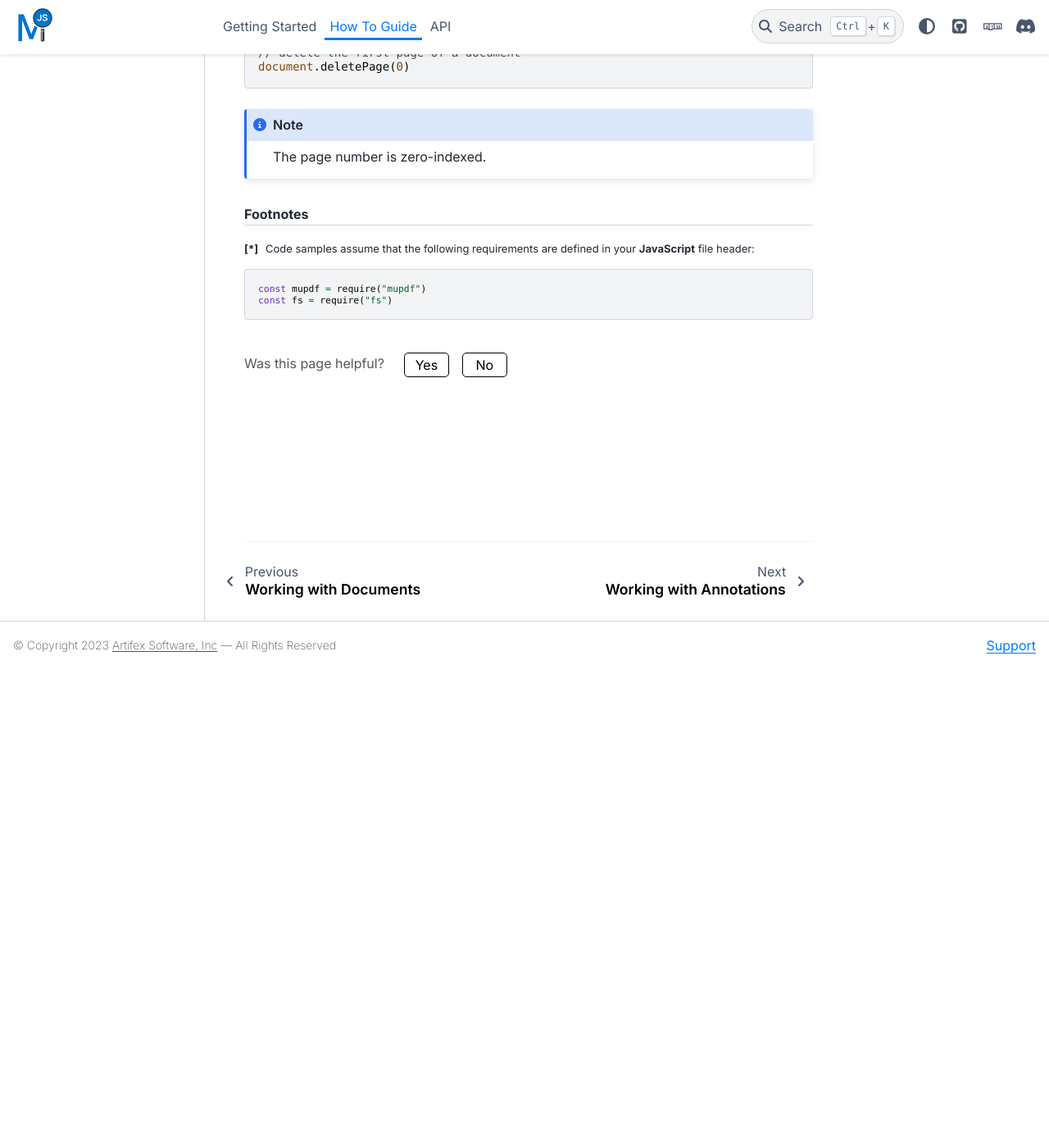
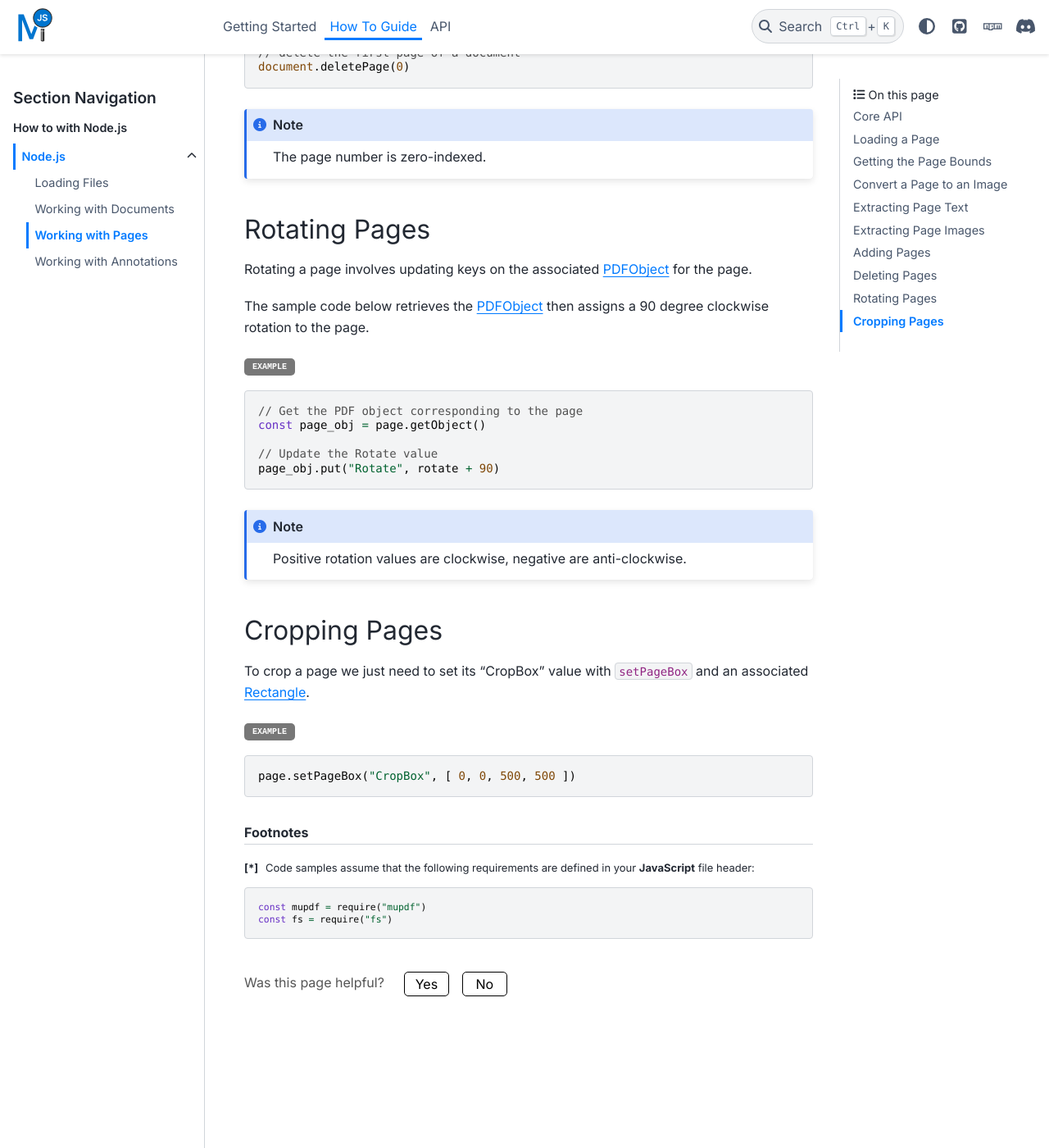
Before and after one commit to ArtifexSoftware/mupdf.js, a Sphinx documentation site: the page built from docs/how-to-guide/node/page/index.rst, in a window 1280 px wide and 1400 px high, scrolled down 5584 px. Shown: the whole window at 82% size. Built offline with Sphinx 7.4.7 and the PyData theme 0.15.4, drawn with Linux system fonts in a browser that asks for light colours; before the commit the page ends 6400 px from its top, so only the background shows below that.

Commit message:
Updates for rotate & crop in Page API.

```diff
--- a/docs/footer.rst
+++ b/docs/footer.rst
@@ -148,3 +148,6 @@
 .. _StructuredText: https://mupdf.readthedocs.io/en/latest/mutool-run-js-api.html#structuredtext
 .. _Pixmap: https://mupdf.readthedocs.io/en/latest/mutool-run-js-api.html#pixmap
 .. _Link: https://mupdf.readthedocs.io/en/latest/mutool-object-link.html#mutool-object-link
+.. _PDFObject: https://mupdf.readthedocs.io/en/latest/mutool-run-js-api.html#pdfobject
+.. _Rectangle:
+.. _Rectangles: https://mupdf.readthedocs.io/en/latest/mutool-run-js-api.html#rectangles
--- a/docs/how-to-guide/node/document/index.rst
+++ b/docs/how-to-guide/node/document/index.rst
@@ -225,7 +225,7 @@ To search a document we can look at each :ref:`page <Node_How_To_Guide_Page>` an
 
 .. note::
 
-    The resulting array contains numbers which are a sequence of `[ulx, uly, urx, ury, llx, lly, lrx, lry]` which defines each rectangle for each result. These type of rectangles are know as “Quads” or “QuadPoints” in the **PDF** specification.
+    The resulting array contains numbers which are a sequence of `[ulx, uly, urx, ury, llx, lly, lrx, lry]` which defines each rectangle for each result. These type of rectangles are known as “Quads” or “QuadPoints” in the **PDF** specification.
 
     For example:
 
--- a/docs/how-to-guide/node/page/index.rst
+++ b/docs/how-to-guide/node/page/index.rst
@@ -129,7 +129,6 @@ To get the images for a page we can retrieve a StructuredText_ object and `walk
     When we obtain StructuredText_ using `toStructuredText` decoding images **does not** happen by default - we have to pass through the `"preserve-images"` parameter. This is because decoding images takes a bit more processing power, so we only do it if requested.
 
 
-
 Adding Pages
 ---------------
 
@@ -174,7 +173,39 @@ To delete a page from a document use the `deletePage <https://mupdf.readthedocs.
     The page number is zero-indexed.
 
 
+Rotating Pages
+---------------------
 
+Rotating a page involves updating keys on the associated `PDFObject`_ for the page.
+
+The sample code below retrieves the `PDFObject`_ then assigns a 90 degree clockwise rotation to the page.
+
+|example_tag|
+
+.. code-block:: javascript
+
+    // Get the PDF object corresponding to the page
+    const page_obj = page.getObject()
+
+    // Update the Rotate value
+    page_obj.put("Rotate", rotate + 90)
+
+
+.. note::
+
+    Positive rotation values are clockwise, negative are anti-clockwise.
+
+
+Cropping Pages
+--------------------
+
+To crop a page we just need to set its "CropBox" value with `setPageBox` and an associated Rectangle_.
+
+|example_tag|
+
+.. code-block:: javascript
+
+    page.setPageBox("CropBox", [ 0, 0, 500, 500 ])
 
 
 
```
